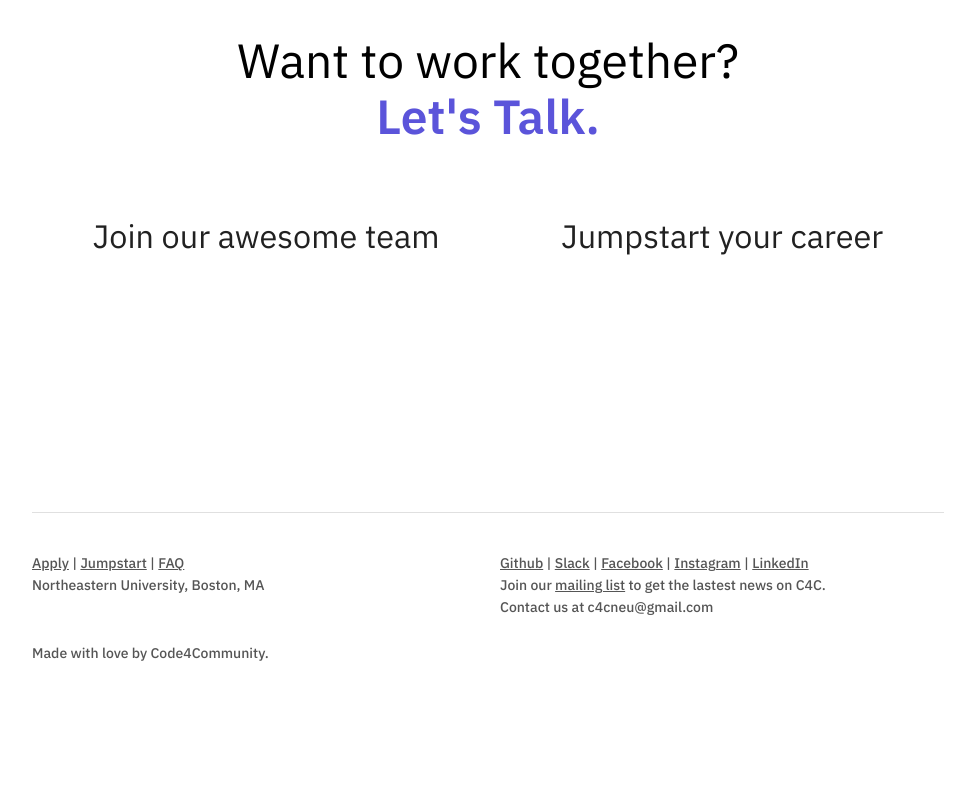
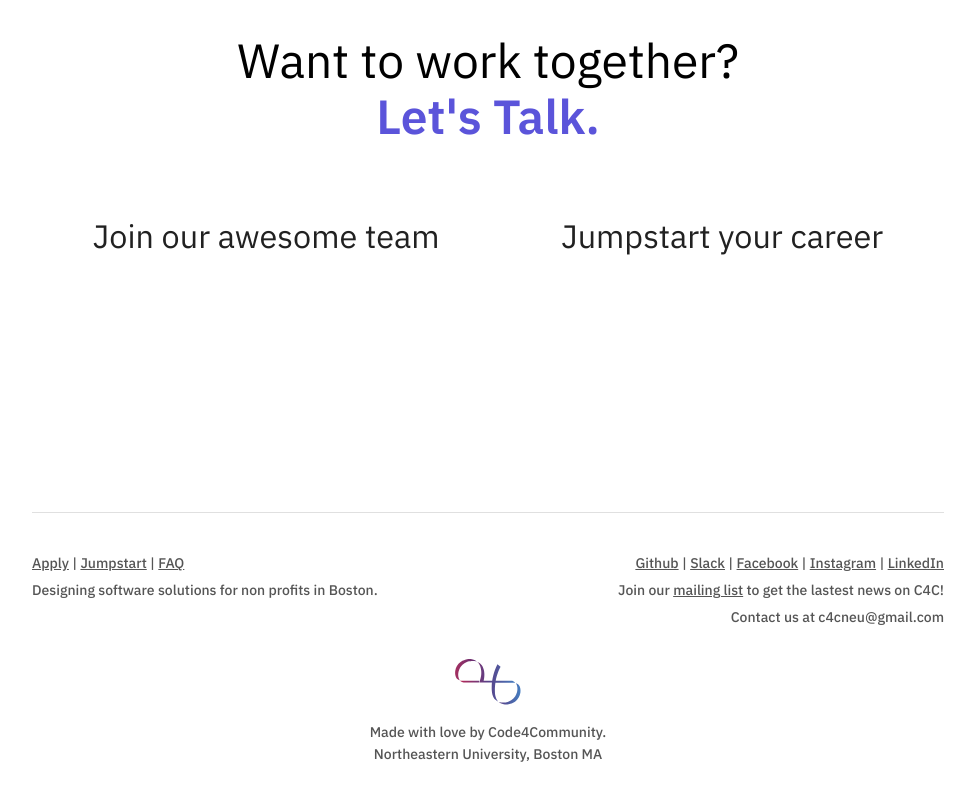
Before and after one commit to Code-4-Community/c4cneu.com, a React (Create React App) app: page / in a window 1280 px wide. Shown: the part 3316-4116 px from the top of the page, without its empty margins (152-1127 px from the left). Before the commit the page ends 4069 px from the top, so only its background shows below. Built offline with nearby package versions, Linux system fonts and the light colour scheme.

Commit message:
footer redesign

```diff
--- a/src/components/Footer.tsx
+++ b/src/components/Footer.tsx
@@ -2,7 +2,7 @@
 import { makeStyles } from '@material-ui/core/styles';
 import { Container, Box, Typography, Divider, Grid } from '@material-ui/core';
 import { Link } from 'react-router-dom';
-
+import { ReactComponent as C4CSvg } from '../svg/C4C.svg';
 /*
 Template for future page components.
 Use MUI's CSS-in-JS makeStyles() as shown below for more complex CSS/
@@ -15,7 +15,8 @@
     color: 'red',
   },
   logo: {
-    height: '2em',
+    height: '3em',
+    padding: '1em',
     margin: 'auto',
   },
   footerLink: {
@@ -30,9 +31,9 @@
       <Divider />
 
       <Box minHeight="10em" paddingY={5}>
-        <Grid container spacing={3}>
+        <Grid container spacing={1}>
           <Grid item xs={6}>
-            <Typography color="textSecondary" variant="subtitle2">
+            <Typography gutterBottom color="textSecondary" variant="subtitle2">
               <Link to="/apply" className={classes.footerLink}>
                 Apply
               </Link>
@@ -45,13 +46,18 @@
                 FAQ
               </Link>
             </Typography>
-
-            <Typography color="textSecondary" variant="subtitle2">
-              Northeastern University, Boston, MA
+            <Typography gutterBottom color="textSecondary" variant="subtitle2">
+              Designing software solutions for non profits in Boston.
             </Typography>
           </Grid>
+
           <Grid item xs={6}>
-            <Typography color="textSecondary" variant="subtitle2">
+            <Typography
+              gutterBottom
+              color="textSecondary"
+              align="right"
+              variant="subtitle2"
+            >
               <a
                 href="https://github.com/Code-4-Community"
                 className={classes.footerLink}
@@ -84,7 +90,12 @@
                 LinkedIn
               </a>
             </Typography>
-            <Typography color="textSecondary" variant="subtitle2">
+            <Typography
+              gutterBottom
+              color="textSecondary"
+              align="right"
+              variant="subtitle2"
+            >
               Join our{' '}
               <a
                 href="https://c4cneu.us4.list-manage.com/subscribe?u=4b534cd2e8fe8be8150d03977&id=b1915b8b8b"
@@ -92,17 +103,35 @@
               >
                 mailing list
               </a>{' '}
-              to get the lastest news on C4C.
+              to get the lastest news on C4C!
             </Typography>
-            <Typography color="textSecondary" variant="subtitle2">
+            <Typography
+              gutterBottom
+              color="textSecondary"
+              align="right"
+              variant="subtitle2"
+            >
               Contact us at c4cneu@gmail.com
             </Typography>
           </Grid>
-
-          <Grid item xs={11}>
-            <Typography color="textSecondary" variant="subtitle2">
-              Made with love by Code4Community.
-            </Typography>
+          <Grid item xs>
+            <Box display="flex" flexDirection="column" alignItems="center">
+              <C4CSvg className={classes.logo} />
+              <Typography
+                color="textSecondary"
+                align="center"
+                variant="subtitle2"
+              >
+                Made with love by Code4Community.
+              </Typography>
+              <Typography
+                color="textSecondary"
+                align="center"
+                variant="subtitle2"
+              >
+                Northeastern University, Boston MA
+              </Typography>
+            </Box>
           </Grid>
         </Grid>
       </Box>
```
